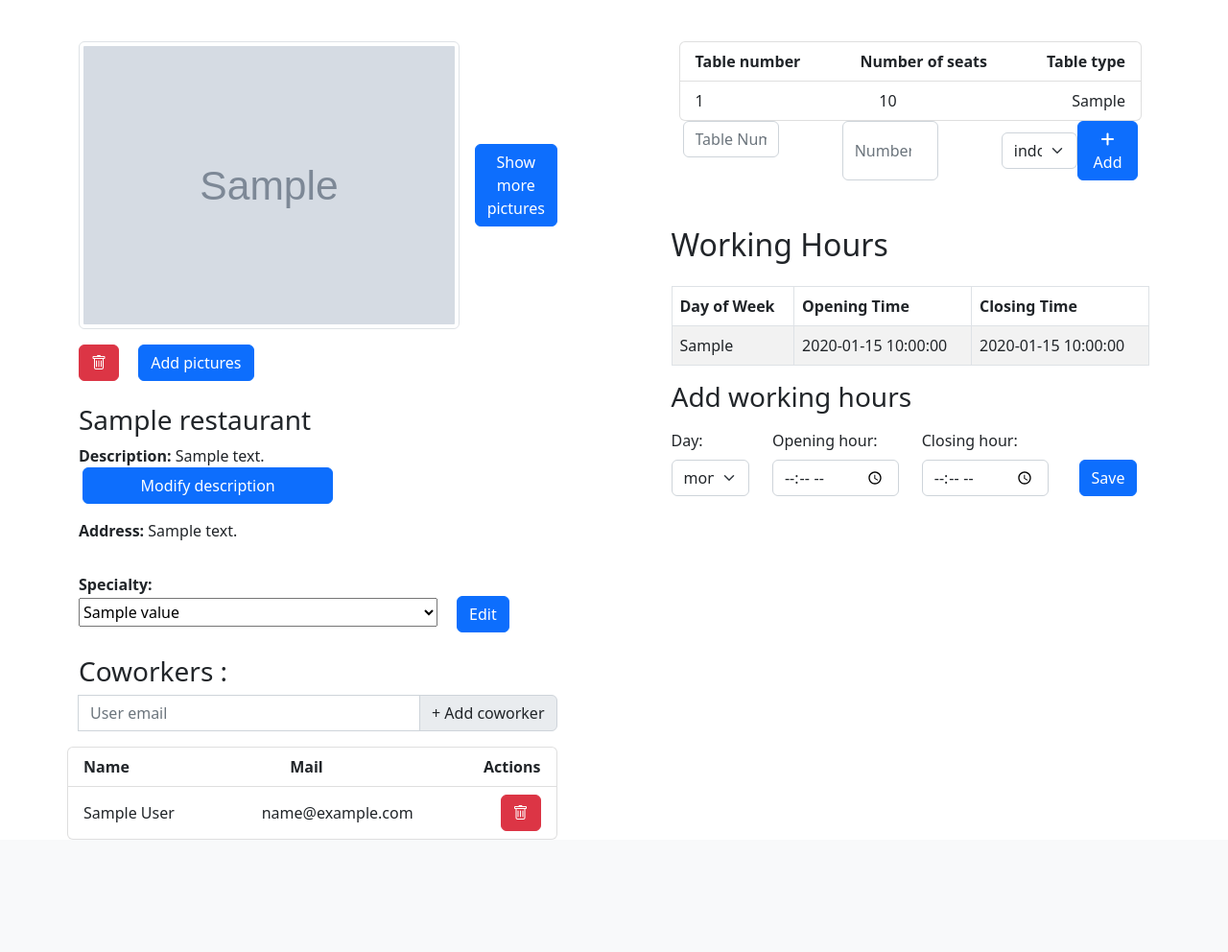
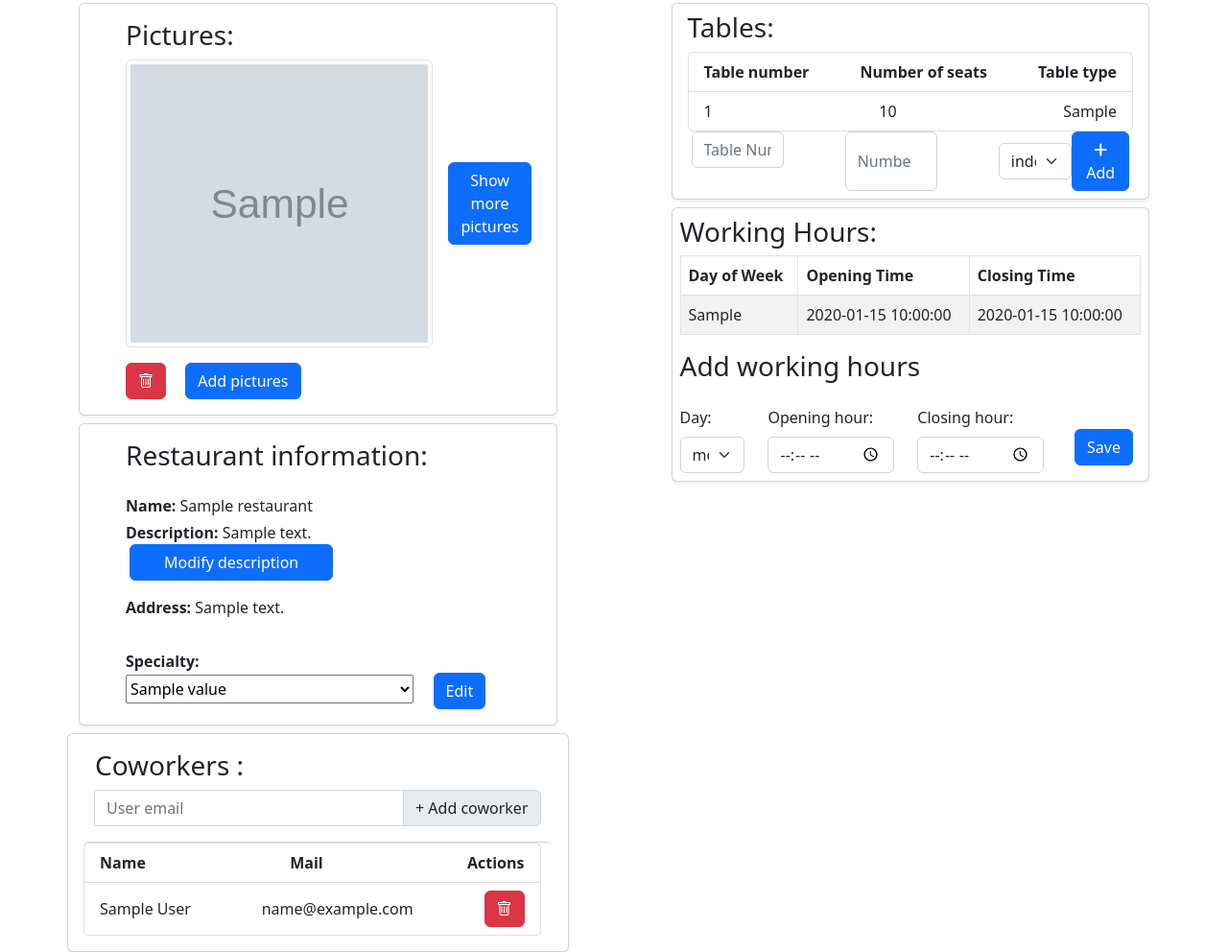
Before and after one commit to UA-TopTable/TopTableStaffAPI, a Python web app: template app/templates/manage_restaurant.html in a window 1280 px wide. Shown: the part 149-1141 px from the top of the page at 96% size. Before the commit the page ends 1024 px from the top, so only its background shows below. Run offline with Jinja, Linux system fonts and the light colour scheme; the template is opened without the code that fills it: most values are stand-ins (such as "Sample title", 1, 10 or a date in 2020); grey boxes marked "Sample" are stand-in pictures; some libraries are stand-ins or nearby versions.

Commit message:
added cards

```diff
--- a/app/templates/manage_restaurant.html
+++ b/app/templates/manage_restaurant.html
@@ -40,10 +40,12 @@
 <div class="row mt-5"></div>
 <div class="row mt-5"></div>
 <div class="row mt-5"></div>
-<div class="container mt-5">
+<div class="container mt-2">
     <div class="row">
         <div class="col">
             <div id="response" style="display: none;" class="alert alert-info"></div>
+            <div class="card shadow-sm backgroud-secondary-subtle px-5 py-3">
+                <h3>Pictures:</h3>
                 {% if pictures %}
                 <div class="row">
                     <div class="d-flex align-items-center">
@@ -69,15 +71,17 @@
                         </button>
                     </div>
                 </div>
-            <div class="row mt-4">
-                <h3>{{restaurant.name}}</h3>
+            </div>
+            <div class="card shadow-sm backgroud-secondary-subtle px-5 py-3 mt-2">
+                <div class="row">
+                    <h3>Restaurant information:</h3>
+                    <p class="mt-3 mb-1"><b>Name: </b>{{restaurant.name}}</p>
                     <p class="mb-0"><b>Description: </b>{{restaurant.description}}</p>
                     <button type="button" class="btn btn-primary ms-3" data-bs-toggle="modal" style="max-width: 50%;"
                         data-bs-target="#descriptionModal">
                         Modify description
                     </button>
                     <p class="mt-3"><b>Address: </b>{{restaurant.location_address}}</p>
-
                     <p class="mb-0 mt-3"><b>Specialty: </b></p>
                     <div class="col">
                         <select name="food_category" id="food_category" style="height: 30px;" class="w-75">
@@ -89,7 +93,8 @@
                         </button>
                     </div>
                 </div>
-            <div class="row mt-4">
+            </div>
+            <div class="row mt-2 card bg-secondary-subtle shadow-sm p-3">
                 <h3>Coworkers : </h3>
                 <form id="addCoworkerForm">
                     <div class="input-group mb-3">
@@ -124,6 +129,8 @@
         </div>
         <div class="col-1"></div>
         <div class="col">
+            <div class="card shadow-sm backgroud-secondary-subtle px-2 py-2">
+                <h3 class="ms-2">Tables:</h3>
                 <div class="list-container">
                     <ul class="list-group mx-2" id="tables_list">
                         <li class="list-group-item" style="
@@ -179,8 +186,11 @@
                         </div>
                     </form>
 
+            </div>
+
+            <div class="card shadow-sm backgroud-secondary-subtle px-2 py-2 mt-2">
                 <div>
-                <h2 class="mb-4 mt-5">Working Hours</h2>
+                    <h3>Working Hours: </h3>
                     {% if working_hours %}
                     <table class="table table-bordered table-striped">
                         <thead>
@@ -191,7 +201,6 @@
                             </tr>
                         </thead>
                         <tbody>
-
                             {% for day in working_hours %}
                             <tr>
                                 <td>{{ day.day_of_week }}</td>
@@ -207,9 +216,7 @@
                 </div>
                 <h3>Add working hours</h3>
                 <form id="scheduleForm">
-
-                <div class="row mt-3">
-
+                    <div class="row mt-3 mb-0">
                         <div class="col form-group">
                             <label for="day" class="form-label">Day:</label>
                             <select id="day" name="day" class="form-select" value="monday" required>
@@ -218,26 +225,23 @@
                                 {% endfor %}
                             </select>
                         </div>
-
                         <div class="col form-group">
                             <label for="start" class="form-label">Opening hour:</label>
                             <input type="time" id="start" name="start" class="form-control" required>
                         </div>
-
                         <div class="col form-group">
                             <label for="end" class="form-label">Closing hour:</label>
                             <input type="time" id="end" name="end" class="form-control" required>
-                        <br>
+
                         </div>
-
                         <div class="d-flex flex-column col justify-content-center">
-                        <div class="p-2 pt-3">
+                            <div class="px-2 pt-3">
                                 <button type="submit" class="btn btn-primary">Save</button>
                             </div>
                         </div>
                     </div>
-
                 </form>
+            </div>
         </div>
     </div>
 </div>
```
Lines whose indentation alone changed are shown as unchanged.
